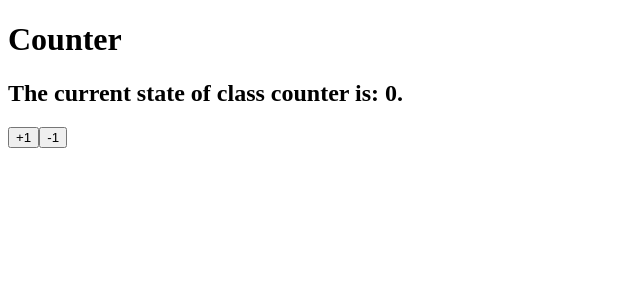
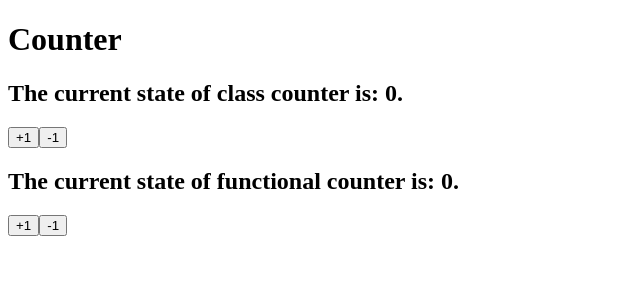
Before and after one commit to dolbin-prime/react-study, a React app in the folder counter/: page / in a window 1280 px wide. Shown: the top 300 px of the page, without its empty margins (0-640 px from the left). Built offline with nearby package versions, Linux system fonts and the light colour scheme.

Commit message:
counter with functional component

```diff
--- a/counter/src/App.jsx
+++ b/counter/src/App.jsx
@@ -1,10 +1,12 @@
 import React from 'react';
 import ClassCounter from './ClassCounter';
+import FunctionalCounter from './FunctionalCounter';
 
 const App = () => {
   return <div className='container'>
     <h1>Counter</h1>
     <ClassCounter/>
+    <FunctionalCounter/>
   </div>;
 };
 
--- /dev/null
+++ b/counter/src/FunctionalCounter.jsx
@@ -0,0 +1,13 @@
+import React, { useState } from 'react';
+
+export default function FunctionalCounter() {
+    const [number, setNumber] = useState(0);
+
+    return (
+        <div>
+            <h2>The current state of functional counter is: {number}.</h2>
+            <button onClick={() => setNumber(number + 1)}>+1</button>
+            <button onClick={() => setNumber(number - 1)}>-1</button>
+        </div>
+    );
+}
```
